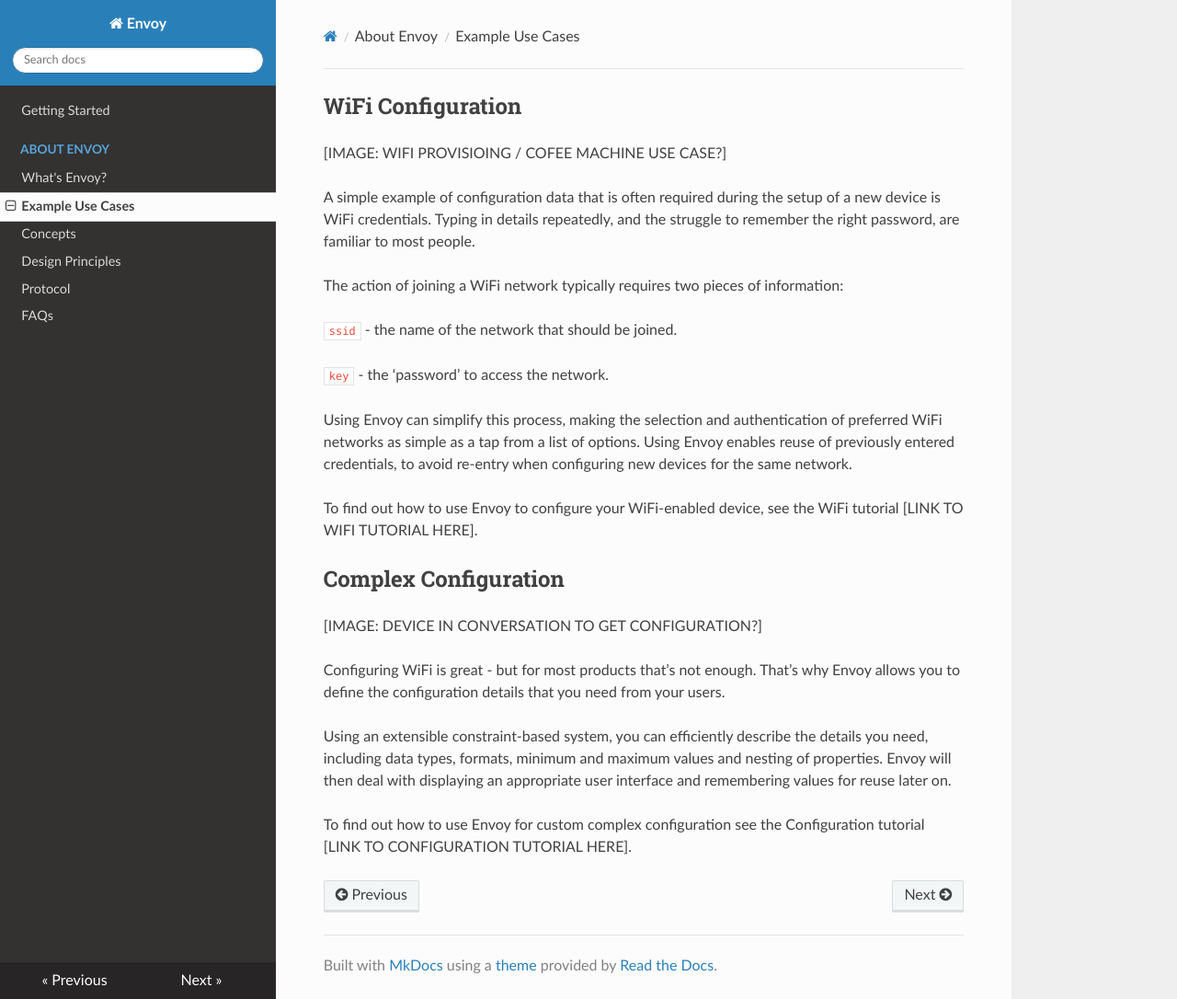
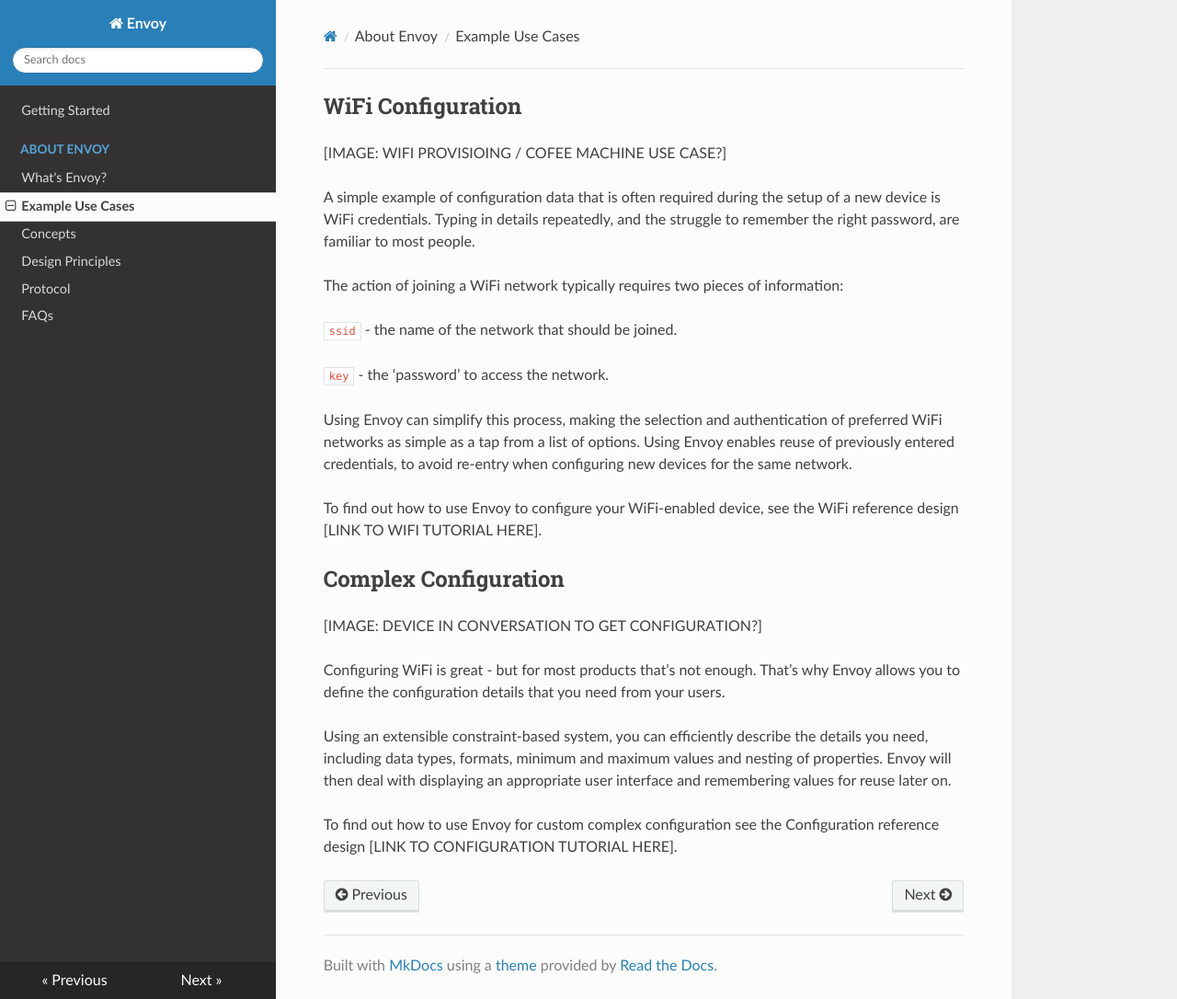
Before and after one commit to ARMmbed/mbed-app-docs, an MkDocs documentation site: the page built from docs/use_cases.md, in a window 1280 px wide and 1086 px high. Shown: the whole window at 92% size. Built offline with MkDocs 1.6.1, drawn with Linux system fonts in a browser that asks for light colours; nearby versions of some CDN libraries; old or Windows-style settings are respelled for this version of MkDocs.

Commit message:
wording change

```diff
--- a/docs/use_cases.md
+++ b/docs/use_cases.md
@@ -13,7 +13,7 @@ The action of joining a WiFi network typically requires two pieces of informatio
 
 Using Envoy can simplify this process, making the selection and authentication of preferred WiFi networks as simple as a tap from a list of options. Using Envoy enables reuse of previously entered credentials, to avoid re-entry when configuring new devices for the same network.
 
-To find out how to use Envoy to configure your WiFi-enabled device, see the WiFi tutorial [LINK TO WIFI TUTORIAL HERE].
+To find out how to use Envoy to configure your WiFi-enabled device, see the WiFi reference design [LINK TO WIFI TUTORIAL HERE].
 
 
 ## Complex Configuration
@@ -24,4 +24,4 @@ Configuring WiFi is great - but for most products that’s not enough. That’s
 
 Using an extensible constraint-based system, you can efficiently describe the details you need, including data types, formats, minimum and maximum values and nesting of properties. Envoy will then deal with displaying an appropriate user interface and remembering values for reuse later on.
 
-To find out how to use Envoy for custom complex configuration see the Configuration tutorial [LINK TO CONFIGURATION TUTORIAL HERE].
+To find out how to use Envoy for custom complex configuration see the Configuration reference design [LINK TO CONFIGURATION TUTORIAL HERE].
```
Also changed, not shown: docs/what_is_envoy.md (+1 -1 lines).
